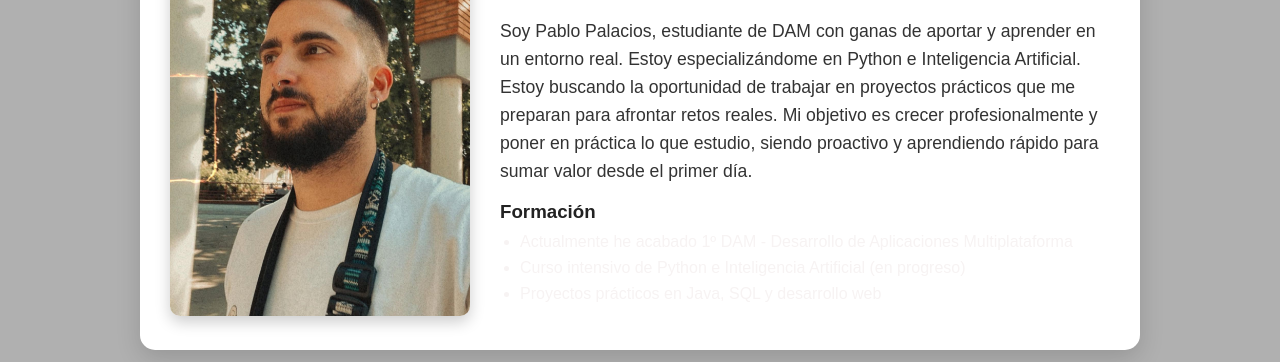
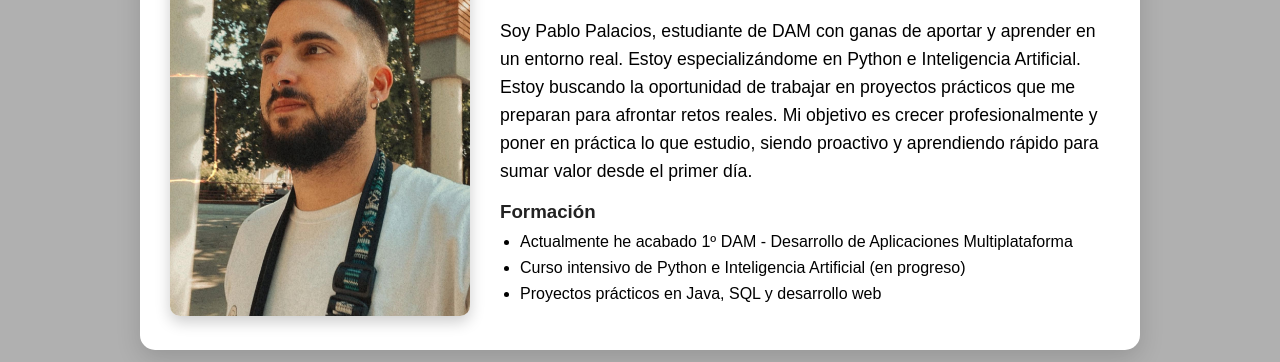
Before and after one commit to PabloPaDev/Portfolio, a plain HTML site: page home.html in a window 1280 px wide. Shown: the part 438-800 px from the top of the page. Drawn offline with Linux system fonts and the light colour scheme.

Commit message:
Update style.css

```diff
--- a/style.css
+++ b/style.css
@@ -787,7 +787,7 @@ form button[type="submit"]:hover {
   font-size: 1.1em;
   line-height: 1.6;
   margin-bottom: 15px;
-  color: #333;
+  color: #000;
 }
 
 .sobre-mi-texto ul {
@@ -798,7 +798,7 @@ form button[type="submit"]:hover {
 .sobre-mi-texto ul li {
   margin-bottom: 8px;
   font-size: 1em;
-  color: #f7f3f3;
+  color: #000;
 }
 .proyectos-grid {
   display: grid;
```
